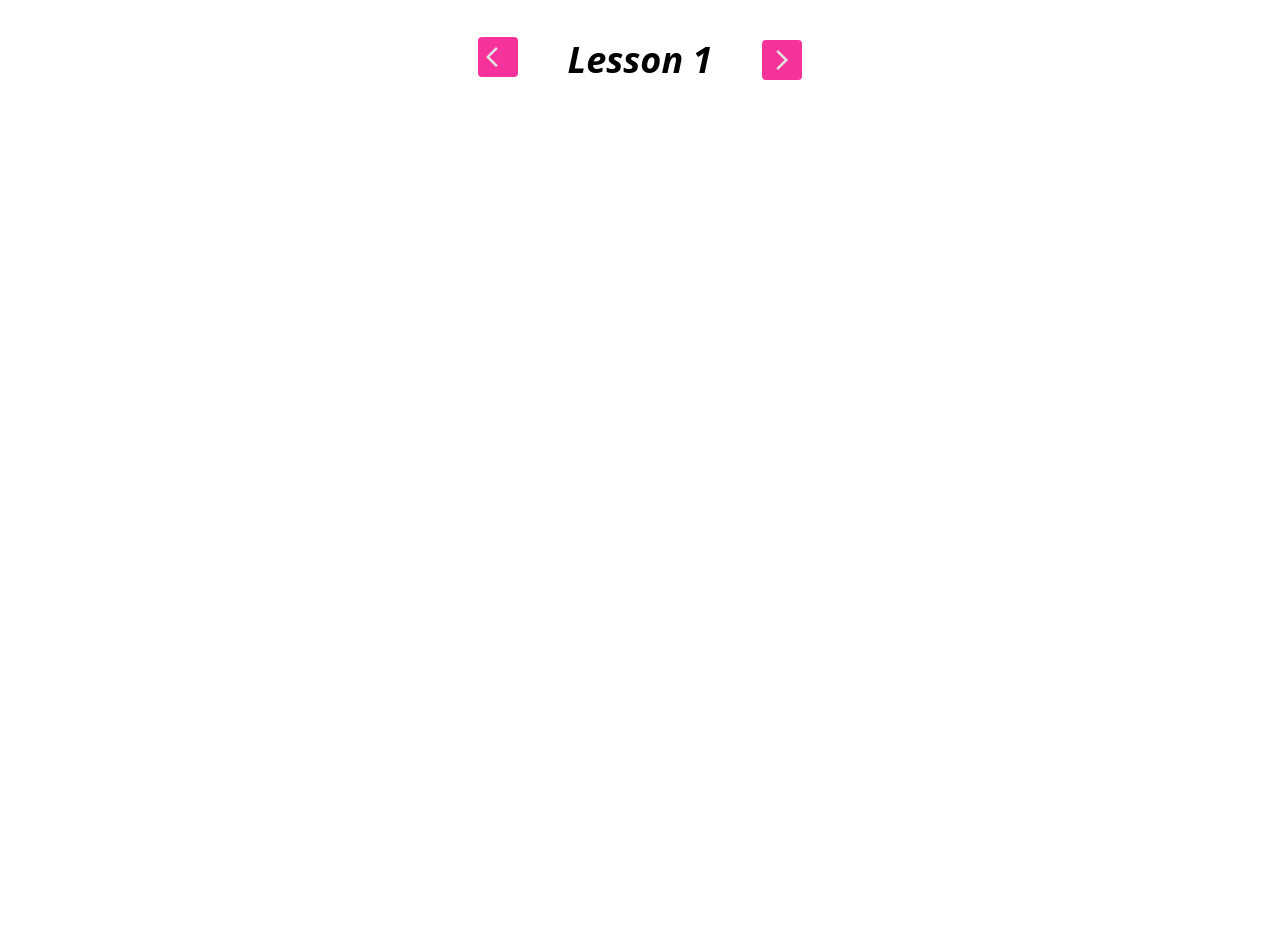
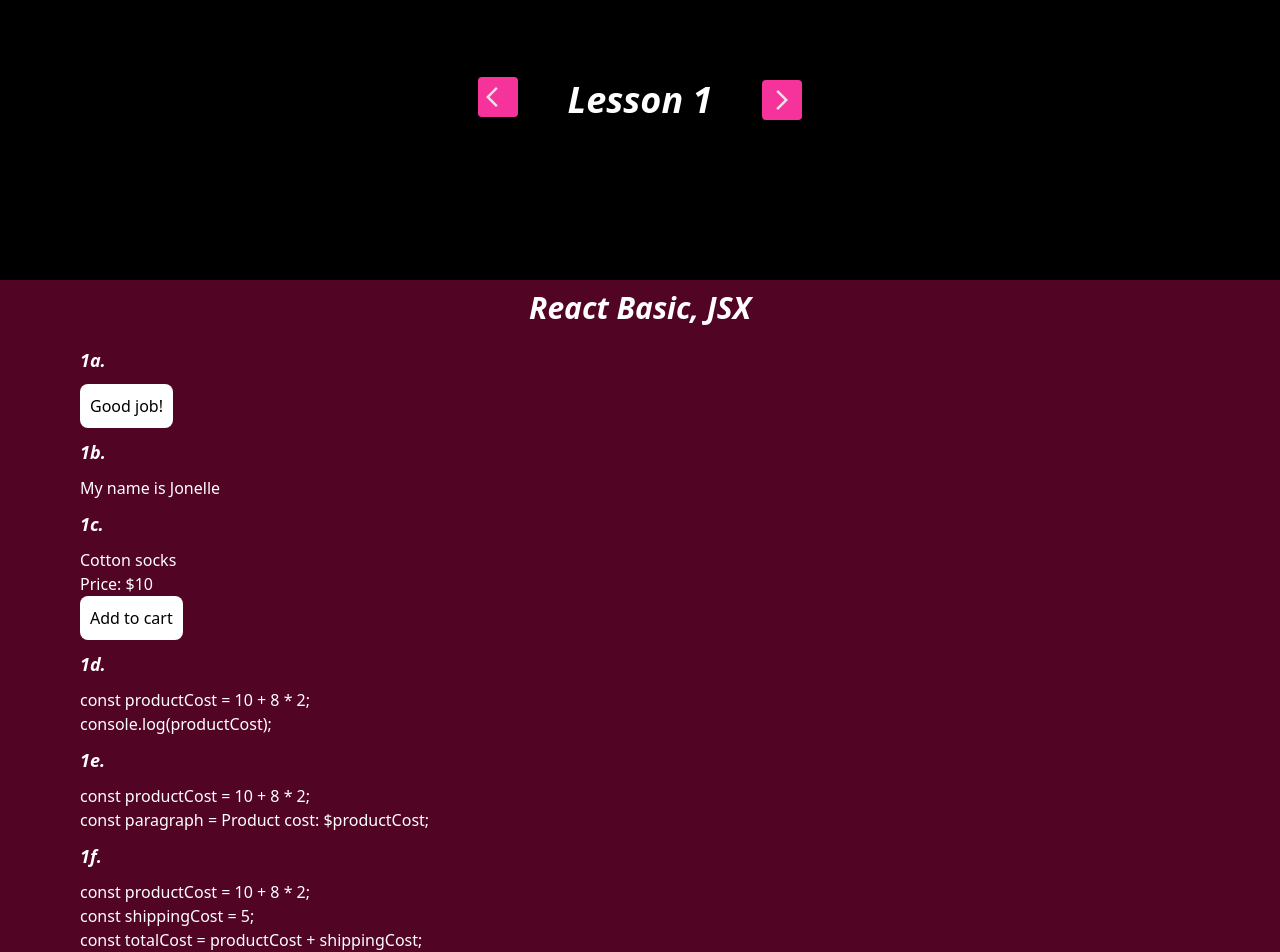
Before and after one commit to jonelcubio/my-react-course-answers, a React (Vite) app: page /lesson1 in a window 1280 px wide. Shown: the top 952 px of the page. Before the commit the page ends 800 px from the top, so only its background shows below. Built offline with nearby package versions, Linux system fonts and the light colour scheme.

Commit message:
🦄 answered the lesson 1 pt 1

```diff
--- /dev/null
+++ b/src/components/Lesson1ans.jsx
@@ -0,0 +1,56 @@
+export default function Lesson1ans() {
+  return(
+  <>
+  <main className="lesson1">
+    <div className="titleName">React Basic, JSX</div>
+    <div className="titlebody">
+
+      <div className="titlenum">1a.</div>
+      <div className="lessonbody">
+        <button className="lesson1btn">Good job!</button>
+      </div>
+
+      <div className="titlenum">1b.</div>
+      <div className="lessonbody">
+        <h1>My name is Jonelle</h1>
+      </div>
+
+      <div className="titlenum">1c.</div>
+      <div className="lessonbody">
+        <p>Cotton socks</p>
+        <p>Price: $10</p>
+        <button className="lesson1btn">Add to cart</button>
+      </div>
+
+      <div className="titlenum">1d.</div>
+      <div className="lessonbody">
+        <p>const productCost = 10 + 8 * 2;</p>
+        <p>console.log(productCost);</p>
+      </div>
+
+      <div className="titlenum">1e.</div>
+      <div className="lessonbody">
+        <p>const productCost = 10 + 8 * 2;</p>
+        <p>const paragraph = Product cost: $productCost;</p>
+      </div>
+
+      <div className="titlenum">1f.</div>
+      <div className="lessonbody">
+         <p>const productCost = 10 + 8 * 2;</p>
+         <p>const shippingCost = 5;</p>
+         <p>const totalCost = productCost + shippingCost;</p>
+          <br />
+         <p>Product cost: $productCost</p>
+         <p>Shipping cost: $shippingCost</p>
+         <p>Total cost: $totalCost</p>
+         <button className="lesson1btn">Place your order</button>
+      </div>
+
+        <br />
+        <br />
+      <p>Timestamp: continue on 40:01 on YT video</p>
+    </div>
+  </main>
+  </>
+  );
+}
--- a/src/index.css
+++ b/src/index.css
@@ -1,11 +1,15 @@
 @import "tailwindcss";
+
+#root {
+  @apply bg-black text-white;
+}
 
 .hero-title {
   @apply text-4xl text-center justify-center items-center font-bold my-10 py-5 italic;
 }
 
 .hero-main {
-  @apply flex flex-col justify-center items-center bg-blue-200
+  @apply flex flex-col justify-center items-center h-screen w-screen;
 }
 
 .hero-btn-con {
@@ -25,9 +29,30 @@
 }
 
 .lesson1-main {
-  @apply flex justify-center items-center gap-2.5 my-5
+  @apply flex justify-center items-center gap-2.5 h-50 w-screen bg-black px-6;
 }
 
 .lesson1-title {
   @apply text-4xl italic font-bold my-5 hover:underline hover:text-pink-500 transition-all duration-300 cursor-default;
 }
+
+.lesson1 {
+  @apply bg-pink-950 text-white;
+}
+
+.titleName {
+  @apply flex justify-center items-center  text-3xl mt-20 font-semibold italic bg-pink-950 py-2.5 text-white;
+  @apply hover:cursor-pointer hover:bg-pink-500 hover:text-black transition-all duration-300;
+}
+
+.titlebody {
+  @apply px-20 pb-30;
+}
+.titlenum {
+  @apply font-bold text-lg italic py-2.5;
+}
+
+.lesson1btn {
+  @apply bg-white text-black py-2.5 px-2.5 rounded-lg;
+  @apply hover:bg-black hover:text-white transition-all duration-300 cursor-pointer active:opacity-20;
+}
--- a/src/pages/Lesson1.jsx
+++ b/src/pages/Lesson1.jsx
@@ -1,6 +1,7 @@
 import back from '../assets/back.svg';
 import forward from '../assets/forward.svg';
 import { Link } from 'react-router-dom';
+import Lesson1ans from '../components/Lesson1ans';
 
 export default function Lesson1() {
   return(
@@ -9,11 +10,15 @@ export default function Lesson1() {
 
 
       <Link to="/"><button className="lesson1-prev"><img src={back} alt="Previous" className='lesson1-ico' /></button></Link>
+
       <div className="lesson1-title">Lesson 1</div>
+
      <button className="lesson1-forward"><img src={forward} alt="Forward" className='lesson1-ico' /></button>
 
+    </div>
 
-    </div>
+    <Lesson1ans />
+
     </>
   );
 }
```
